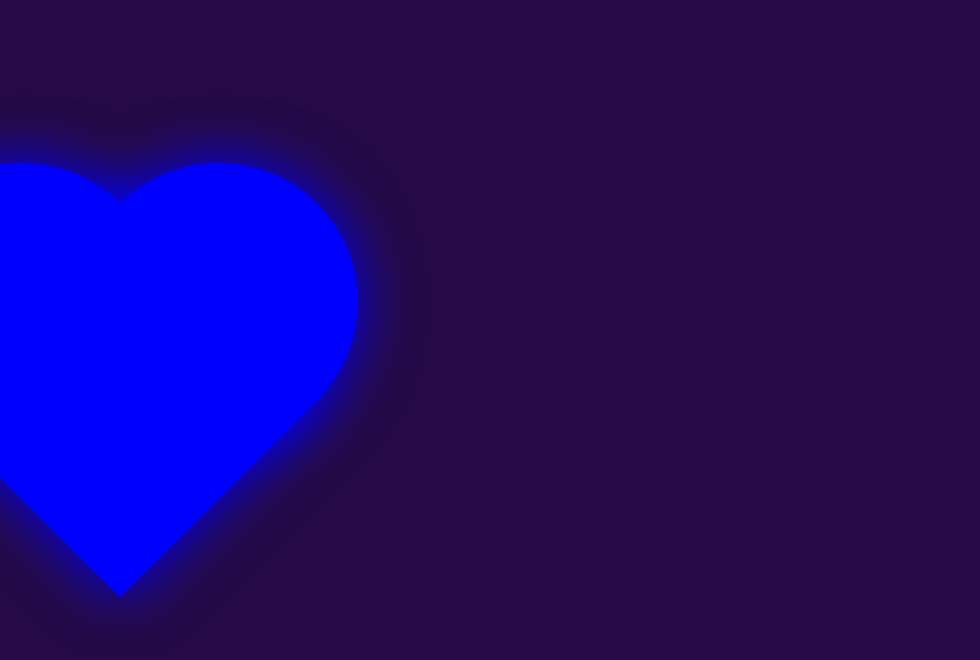
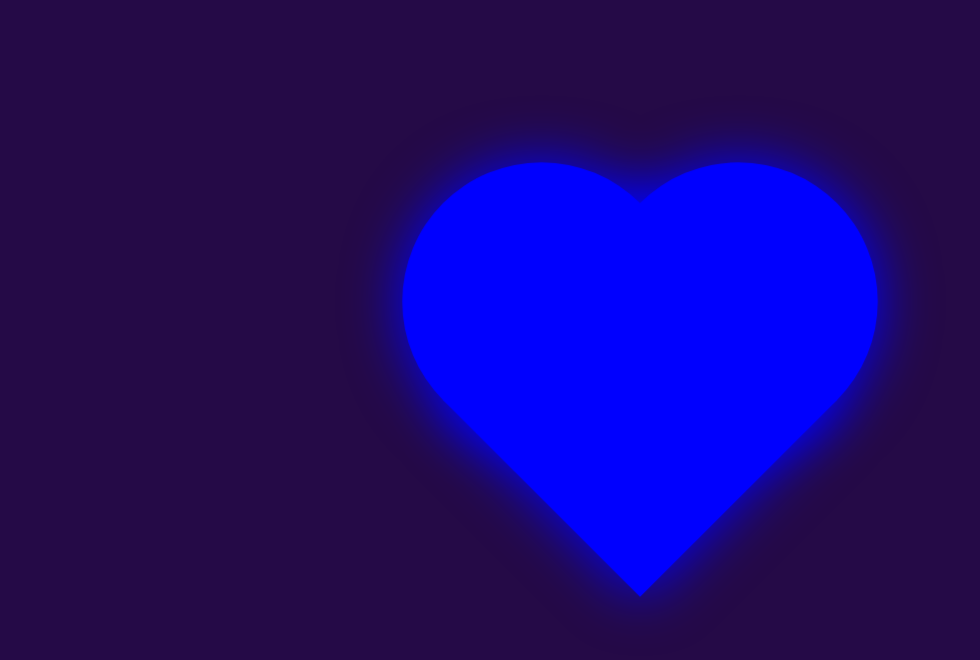
Before and after one commit to nguyen10t2/nguyenheart, a plain HTML site: page index.html in a window 1280 px wide. Shown: the whole page, without its empty margins (0-980 px from the left). Drawn offline with Linux system fonts and the light colour scheme.

Commit message:
Update style.css

```diff
--- a/style.css
+++ b/style.css
@@ -7,7 +7,7 @@ body{
     width: 100%;
     min-height: 100vh;
     display: flex;
-    justify-content: centre;
+    justify-content: center;
     align-items: center;
     background: #250a47;
     color: white;
```
